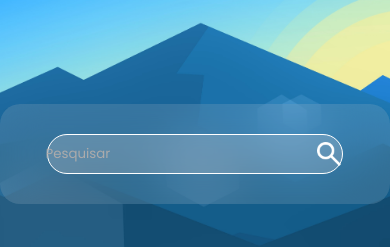
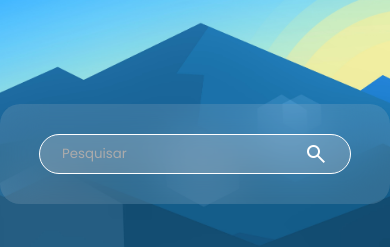
Before and after one commit to Grecia702/climaHoje, a plain HTML site: page index.html in a window 390 px wide. Shown: the part 268-515 px from the top of the page. Drawn offline with Linux system fonts and the light colour scheme.

Commit message:
Add files via upload

```diff
--- a/style.css
+++ b/style.css
@@ -9,9 +9,7 @@
 }
 
 body {
-    max-height: 100vh;
     min-height: 100vh;
-
     background: url('weather.jpg') no-repeat;
     background-size: cover;
     background-position: center;
@@ -27,6 +25,7 @@ body {
     backdrop-filter: blur(20px);
     border-radius: 20px;
     display: flex;
+    justify-content: center;
     flex-direction: column;
     align-items: center;
     row-gap: 30px;
@@ -34,25 +33,26 @@ body {
 }
 
 .searchBar {
-    height: 2.5rem;
-    width: 18.5rem;
+    height: 40px;
+    width: 80%;
     border: 1px solid rgb(255, 255, 255);
     background-color: rgba(218, 212, 212, 0.247);
     border-radius: 30px;
-    padding: 0 20px;
     display: flex;
-    flex-direction: row;
     justify-content: center;
     align-items: center;
     transition: .3s;
+    box-sizing: border-box;
 }
 
 .searchBar.input {
+
     outline: none;
     padding: 0;
     border: none;
     background-color: rgba(218, 212, 212, 0);
 }
+
 
 .searchBar.input::placeholder {
     color: rgb(172, 171, 171);
@@ -67,6 +67,17 @@ body {
     margin-left: 10px;
     width: 32px;
     height: 32px;
+}
+
+@media (max-width: 720px) {
+    .searchBar {
+        padding: 0 10px;
+    }
+
+    .searchBar-icon {
+        width: 24px;
+        height: 24px;
+    }
 }
 
 .weather {
```
